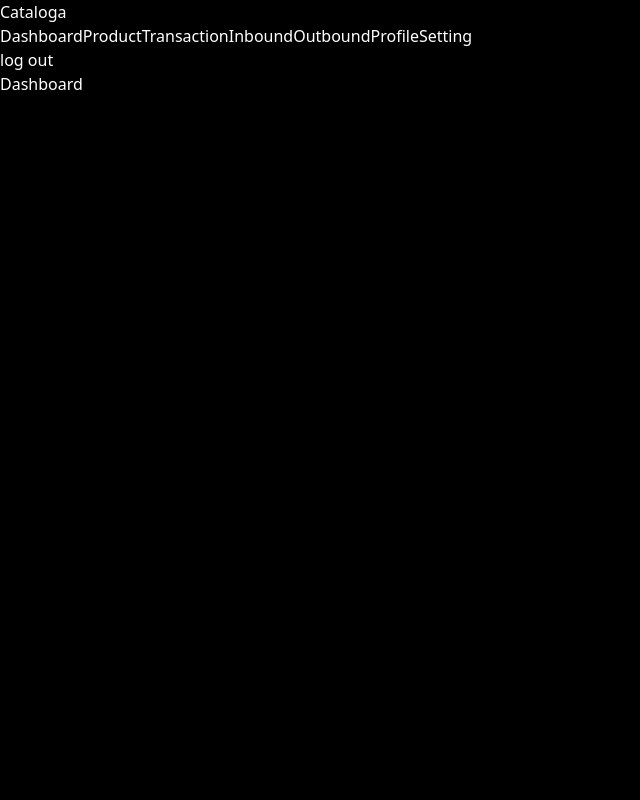
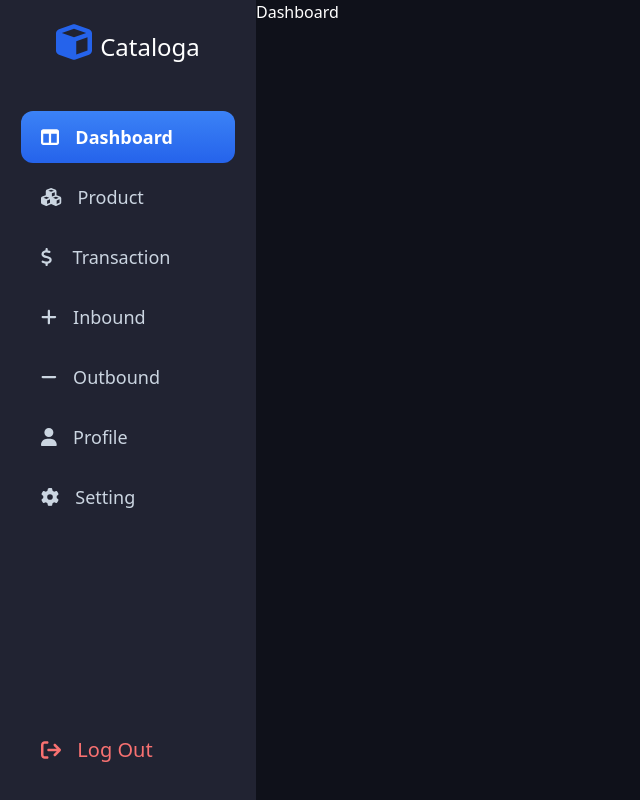
Before and after one commit to Kavipriyanrk99/Inventory_management_frontend, a React (Create React App) app: page / in a window 1280 px wide. Shown: the whole page, without its empty margins (0-640 px from the left). Built offline with nearby package versions, Linux system fonts and the light colour scheme.

Commit message:
navigation for different tabs  added

```diff
--- a/package.json
+++ b/package.json
@@ -3,6 +3,11 @@
   "version": "0.1.0",
   "private": true,
   "dependencies": {
+    "@fortawesome/fontawesome-svg-core": "^6.5.1",
+    "@fortawesome/free-brands-svg-icons": "^6.5.1",
+    "@fortawesome/free-regular-svg-icons": "^6.5.1",
+    "@fortawesome/free-solid-svg-icons": "^6.5.1",
+    "@fortawesome/react-fontawesome": "^0.2.0",
     "@testing-library/jest-dom": "^5.17.0",
     "@testing-library/react": "^13.4.0",
     "@testing-library/user-event": "^13.5.0",
--- a/src/App.js
+++ b/src/App.js
@@ -12,7 +12,7 @@ import NotFound from './components/NotFound';
 
 function App() {
   return (
-    <div className="App scroll-smooth min-h-screen bg-black font-sans text-white">
+    <div className="App scroll-smooth min-h-screen bg-richblack font-sans text-white">
       {<Routes>
             <Route path='/' element={<Layout />}>
                 <Route index element={<Dashboard />} />
--- a/src/Layout.js
+++ b/src/Layout.js
@@ -4,7 +4,7 @@ import Head from "./components/Head";
 
 const Layout = () => {
     return(
-        <main>
+        <main className="flex">
             <Head />
             <Outlet />
         </main>
--- a/src/components/Head.js
+++ b/src/components/Head.js
@@ -1,35 +1,135 @@
+import { useState, useEffect } from 'react';
 import { Link } from 'react-router-dom';
+import { FontAwesomeIcon } from '@fortawesome/react-fontawesome'
+import { faCube, faTableColumns, faCubes, faDollarSign, faPlus, faMinus, faUser, faGear, faArrowRightFromBracket} from '@fortawesome/free-solid-svg-icons'
+import NavBtn from './NavBtn';
 
 const Head = () => {
+    const [dashboardClk, setDashboardClk] = useState(false);
+    const [productClk, setProductClk] = useState(false);
+    const [transactionClk, setTransactionClk] = useState(false);
+    const [inboundClk, setInboundClk] = useState(false);
+    const [outboundClk, setOutboundClk] = useState(false);
+    const [profileClk, setProfileClk] = useState(false);
+    const [settingClk, setSettingClk] = useState(false);
+
+    useEffect(() => {
+        const activeHeadButton = localStorage.getItem('activeHeadButton');
+        if(!activeHeadButton)
+            setDashboardClk(true);
+        else
+            handleOnClick(activeHeadButton);
+    }, []);
+
+    const handleOnClick = (btnName) => {
+        setDashboardClk(false);
+        setProductClk(false);
+        setTransactionClk(false);
+        setInboundClk(false);
+        setOutboundClk(false);
+        setProfileClk(false);
+        setSettingClk(false);
+
+        switch(btnName){
+            case 'Dashboard':
+                setDashboardClk(true);
+                break;
+
+            case 'Product':
+                setProductClk(true);
+                break;
+
+            case 'Transaction':
+                setTransactionClk(true);
+                break;
+
+            case 'Inbound':
+                setInboundClk(true);
+                break;
+
+            case 'Outbound':
+                setOutboundClk(true);
+                break;
+
+            case 'Profile':
+                setProfileClk(true);
+                break;
+
+            case 'Setting':
+                setSettingClk(true);
+                break;
+
+            default:
+                console.error('Invalid');
+        }
+
+        localStorage.setItem('activeHeadButton', btnName);
+    }
+
     return(
-        <section>
-            <h1>Cataloga</h1>
-            <div>
-                <nav>
-                    <Link to=''>
-                        Dashboard
+        <section className='w-64 h-screen flex flex-col bg-raisinblack'>
+            <h1 className='mx-auto my-6'>
+                <FontAwesomeIcon icon={faCube} className='mr-2 text-4xl text-blue-600'/>
+                <span className='text-2xl'>
+                    Cataloga
+                </span>
+            </h1>
+            <div className='flex flex-col justify-between my-6 h-full text-lg'>
+                <nav className='flex flex-col gap-2'>
+                    <Link to='' className="w-10/12 mx-auto" onClick={() => handleOnClick('Dashboard')}>
+                        <NavBtn
+                            btnLink={''}
+                            btnName={'Dashboard'}
+                            btnIcon={<FontAwesomeIcon icon={faTableColumns} className='pl-5 pr-4'/>}
+                            setClick={dashboardClk}
+                        />
                     </Link>
-                    <Link to='products'>
-                        Product
+                    <Link to='products' className="w-10/12 mx-auto" onClick={() => handleOnClick('Product')}>
+                        <NavBtn
+                            btnName={'Product'}
+                            btnIcon={<FontAwesomeIcon icon={faCubes} className='pl-5 pr-4'/>}
+                            setClick={productClk}
+                        />
                     </Link>
-                    <Link to='transactions'>
-                        Transaction
+                    <Link to='transactions' className="w-10/12 mx-auto" onClick={() => handleOnClick('Transaction')}>
+                        <NavBtn
+                            btnName={'Transaction'}
+                            btnIcon={<FontAwesomeIcon icon={faDollarSign} className='pl-5 pr-5'/>}
+                            setClick={transactionClk}
+                        />
                     </Link>
-                    <Link to='inbound'>
-                        Inbound
+                    <Link to='inbound' className="w-10/12 mx-auto" onClick={() => handleOnClick('Inbound')}>
+                        <NavBtn
+                            btnName={'Inbound'}
+                            btnIcon={<FontAwesomeIcon icon={faPlus} className='pl-5 pr-4'/>}
+                            setClick={inboundClk}
+                        />
                     </Link>
-                    <Link to='outbound'>
-                        Outbound
+                    <Link to='outbound' className="w-10/12 mx-auto" onClick={() => handleOnClick('Outbound')}>
+                        <NavBtn
+                            btnName={'Outbound'}
+                            btnIcon={<FontAwesomeIcon icon={faMinus} className='pl-5 pr-4'/>}
+                            setClick={outboundClk}
+                        />
                     </Link>
-                    <Link to='profile'>
-                        Profile
+                    <Link to='profile' className="w-10/12 mx-auto" onClick={() => handleOnClick('Profile')}>
+                        <NavBtn
+                            btnName={'Profile'}
+                            btnIcon={<FontAwesomeIcon icon={faUser} className='pl-5 pr-4'/>}
+                            setClick={profileClk}
+                        />
                     </Link>
-                    <Link to='setting'>
-                        Setting
+                    <Link to='setting' className="w-10/12 mx-auto" onClick={() => handleOnClick('Setting')}>
+                        <NavBtn
+                            btnName={'Setting'}
+                            btnIcon={<FontAwesomeIcon icon={faGear} className='pl-5 pr-4'/>}
+                            setClick={settingClk}
+                        />
                     </Link>
                 </nav>
-                <button>
-                    log out
+                <button className='w-10/12 mx-auto py-3 rounded-xl text-xl text-left text-red-400 hover:underline'>
+                    <FontAwesomeIcon icon={faArrowRightFromBracket} className='pl-5 pr-4'/>
+                    Log Out
                 </button>
             </div>
         </section>
--- /dev/null
+++ b/src/components/NavBtn.js
@@ -0,0 +1,17 @@
+const NavBtn = ({btnName, btnIcon, setClick}) => {
+    return(
+        setClick === true ? (
+            <button className="py-3 w-full text-left rounded-xl bg-gradient-to-b from-blue-500 to-blue-600 backdrop-blur-lg">
+                <span className='py-3.5'>{btnIcon}</span>
+                <span className='py-3.5 font-semibold'>{btnName}</span>
+            </button>
+        ) : (
+            <button className="py-3 w-full text-slate-300 text-left rounded-xl">
+                <span className='py-3.5'>{btnIcon}</span>
+                <span className='py-3.5'>{btnName}</span>
+            </button>
+        )
+    );
+}
+
+export default NavBtn;
--- a/tailwind.config.js
+++ b/tailwind.config.js
@@ -4,7 +4,12 @@ const defaultTheme = require('tailwindcss/defaultTheme');
 module.exports = {
   content: ['./src/**/*.{js,jsx,ts,tsx}'],
   theme: {
-    extend: {},
+    extend: {
+      colors: {
+        'raisinblack' : '#212332',
+        'richblack' : '#0F111A'
+      },
+    },
   },
   plugins: [],
 }
```
Also changed, not shown: 1 other file (tests, documents, lock files or other folders).
